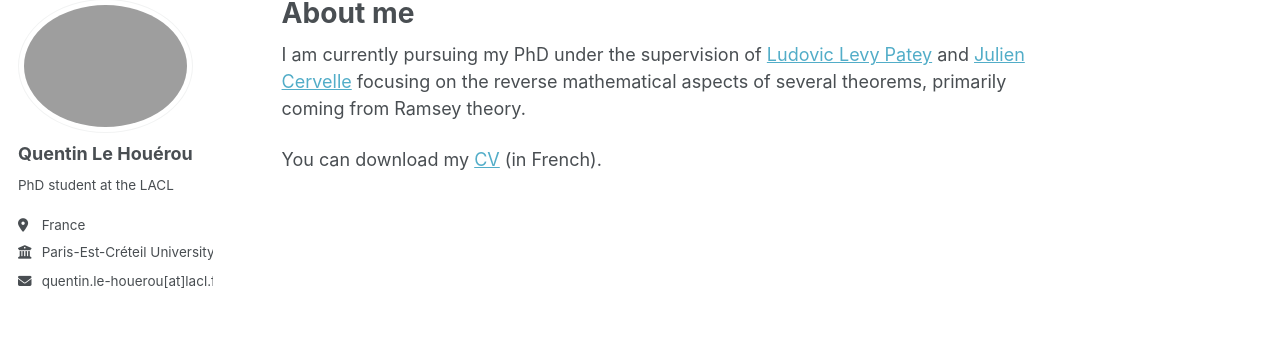
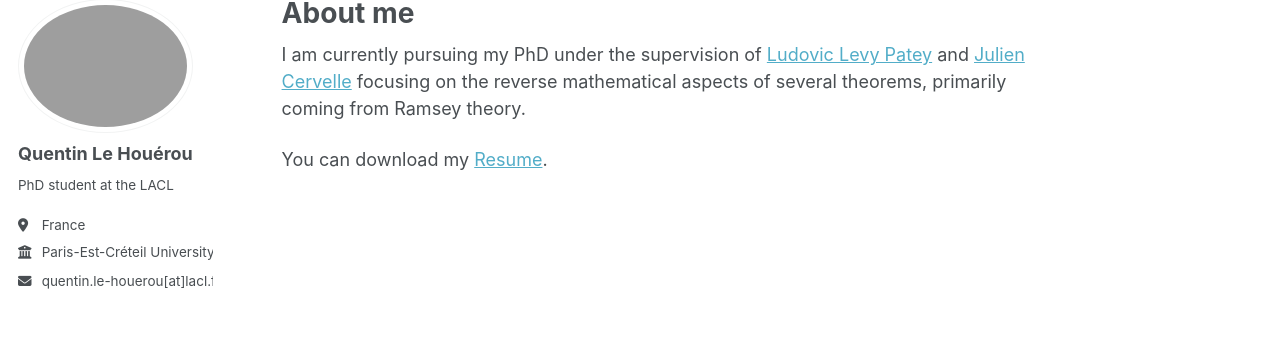
Before and after one commit to QuentinLH/quentinlh.github.io, a Jekyll site: the page built from _pages/about.md, in a window 1280 px wide. Shown: the part 107-449 px from the top of the page. Built offline with Jekyll 4.4.1, drawn with Linux system fonts in a browser that asks for light colours.

Commit message:
CV mise à jour

```diff
--- a/_pages/about.md
+++ b/_pages/about.md
@@ -9,4 +9,4 @@ redirect_from:
 
 I am currently pursuing my PhD under the supervision of [Ludovic Levy Patey](https://ludovicpatey.com) and [Julien Cervelle](https://jc.lacl.fr) focusing on the reverse mathematical aspects of several theorems, primarily coming from Ramsey theory.
 
-You can download my [CV](https://lehouerou.fr/files/CV.pdf) (in French).
+You can download my [Resume](https://lehouerou.fr/files/CV.pdf).
```
Also changed, not shown: 1 other file.
